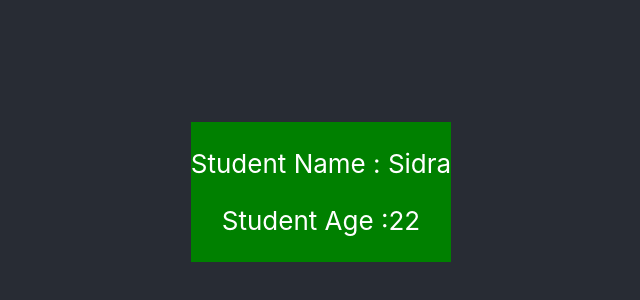
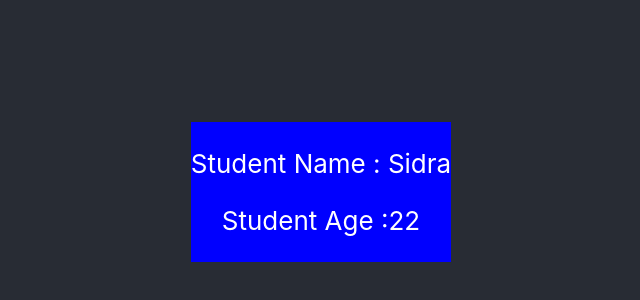
Before and after one commit to Moonamansoor06/parentchild, a React (Create React App) app: page / in a window 1280 px wide. Shown: the part 208-508 px from the top of the page, without its empty margins (319-959 px from the left). Built offline with nearby package versions, Linux system fonts and the light colour scheme.

Commit message:
project changed
build

```diff
--- a/src/child.js
+++ b/src/child.js
@@ -3,7 +3,7 @@ import React from "react"
 function Child(props){
 
         return (
-            <div id= "childdiv" style={{ background: 'green' }}>
+            <div id= "childdiv" style={{ background: 'blue' }}>
 
 
 
```
